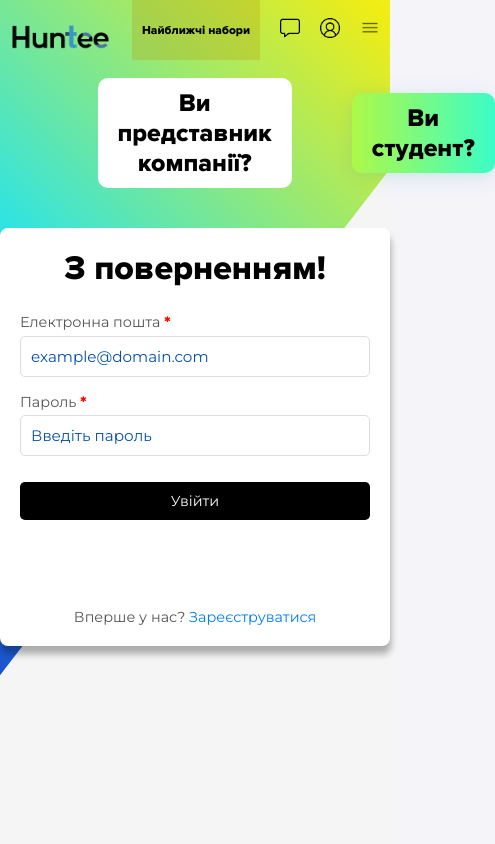
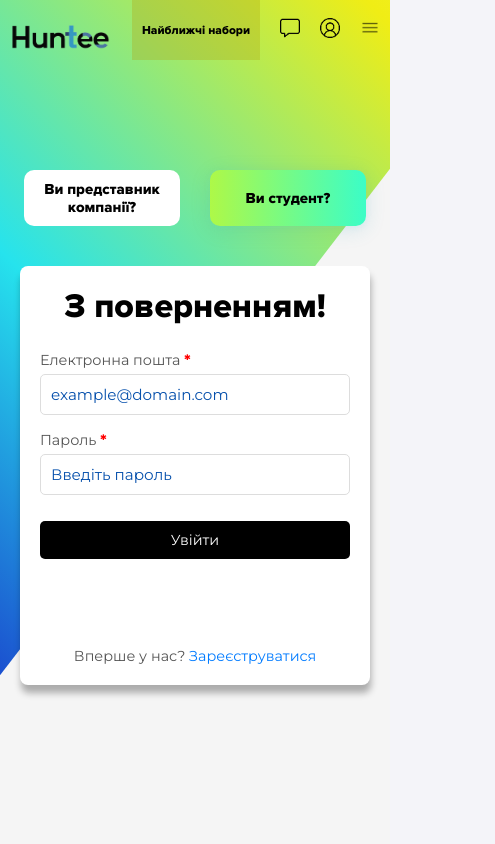
Before and after one commit to valerii-okhmak/huntee, a React (Create React App) app in the folder frontend/: page /login in a window 390 px wide. Shown: the top 844 px of the page, 495 px wide, since content can reach past the window. Built offline with nearby package versions, Linux system fonts and the light colour scheme; a web font is replaced by a local one.

Commit message:
media for AuthForm and useTypeSelector

```diff
--- a/frontend/src/components/auth/AuthForm.css
+++ b/frontend/src/components/auth/AuthForm.css
@@ -145,3 +145,23 @@
 .form-group b {
   color: red;
 }
+
+@media screen and (max-width: 480px) {
+  .auth-container {
+  max-width: 350px;
+  margin: 20px;
+  font-family: 'Montserrat', sans-serif;
+}
+}
+
+/* Медіа-запити для iPad (768px–1024px) */
+@media (min-width: 768px) and (max-width: 1024px) {
+
+
+    .auth-container {
+        max-width: 600px;
+        padding: 40px;
+    }
+
+
+}
--- a/frontend/src/components/auth/UserTypeSelector.css
+++ b/frontend/src/components/auth/UserTypeSelector.css
@@ -1,13 +1,12 @@
 .UserTypeSelector{
-    z-index: 10;;
+    z-index: 2;
     display: flex;
     flex-direction: row;
-    justify-content: space-between;
+    justify-content: center;
     align-items: center;
     width: 100%;
-    margin-top: -100px;
-    max-width: 50%;
     gap: 60px;
+    margin-top: 8%;
 }
 
 .UserTypeSelector__student, .UserTypeSelector__company {
@@ -22,12 +21,9 @@
     transition: background 0.3s;
     font-size: 25px;
     font-family: 'MyFont', sans-serif;
-    max-width: 400px;
+    max-width: 30%;
 }
 
-.UserTypeSelector__student{
-    max-width: 300px;
-}
 
 .UserTypeSelector__company.selected, .UserTypeSelector__student.selected {
     background: linear-gradient(90deg, #EEF600 0%, #09FFFF 100%);
@@ -43,3 +39,82 @@
   50% { background-position: 100% 50%; }
   100% { background-position: 0% 50%; }
 }
+
+@media screen and (max-width: 480px) {
+
+    .UserTypeSelector{
+    align-items: stretch;
+    width: 100%;
+    gap: 30px;
+    margin-top: 8%;
+}
+
+.UserTypeSelector__student, .UserTypeSelector__company {
+    width: 100%;
+    padding: 10px 15px;
+    border-radius: 10px;
+    background-color: none;
+    cursor: pointer;
+    transition: background 0.3s;
+    font-size: 15px;
+    font-family: 'MyFont', sans-serif;
+    max-width: 50%;
+}
+
+}
+
+@media screen and (max-width: 767px) {
+
+    .UserTypeSelector{
+    align-items: stretch;
+    width: 100%;
+    gap: 30px;
+}
+
+.UserTypeSelector__student, .UserTypeSelector__company {
+    width: 100%;
+    padding: 10px 15px;
+    border-radius: 10px;
+    background-color: none;
+    cursor: pointer;
+    transition: background 0.3s;
+    font-size: 15px;
+    font-family: 'MyFont', sans-serif;
+    max-width: 40%;
+}
+
+}
+
+/* iPad 768px–1024px */
+@media (min-width: 768px) and (max-width: 1024px) {
+  .UserTypeSelector {
+    gap: 40px;
+    margin-top: 12%;
+    justify-content: center;
+  }
+
+  .UserTypeSelector__student,
+  .UserTypeSelector__company {
+    padding: 16px 24px;
+    font-size: 20px;
+    max-width: 45%;
+    min-height: 48px; /* для зони дотику */
+  }
+}
+
+/* iPad Pro 1025px–1366px */
+@media (min-width: 1025px) and (max-width: 1366px) {
+  .UserTypeSelector {
+    gap: 40px;
+    margin-top: 10%;
+    justify-content: center;
+  }
+
+  .UserTypeSelector__student,
+  .UserTypeSelector__company {
+    padding: 18px 28px;
+    font-size: 22px;
+    max-width: 45%;
+    min-height: 52px;
+  }
+}
```
